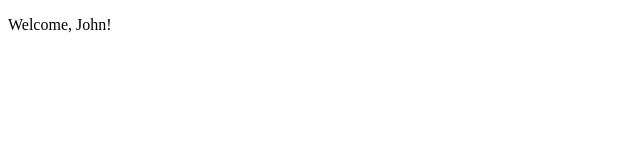
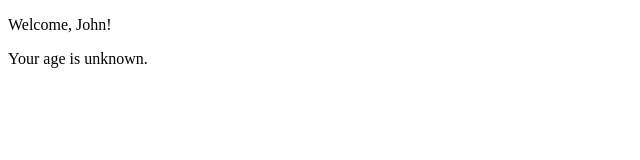
Before and after one commit to hawkydawky/react-exercises, a React (Create React App) app: page / in a window 1280 px wide. Shown: the top 160 px of the page, without its empty margins (0-640 px from the left). Built offline with nearby package versions, Linux system fonts and the light colour scheme.

Commit message:
props-03

```diff
--- a/src/Welcome.js
+++ b/src/Welcome.js
@@ -2,6 +2,11 @@ import React from "react"
 
 export class Welcome extends React.Component {
     render() {
-        return <p>Welcome, {this.props.name || "John"}!</p>
+        return (
+            <div>
+                <p>Welcome, {this.props.name || "John"}!</p>
+                <p>Your age is {this.props.age || "unknown"}.</p>
+            </div>
+        )
     }
 }
```
